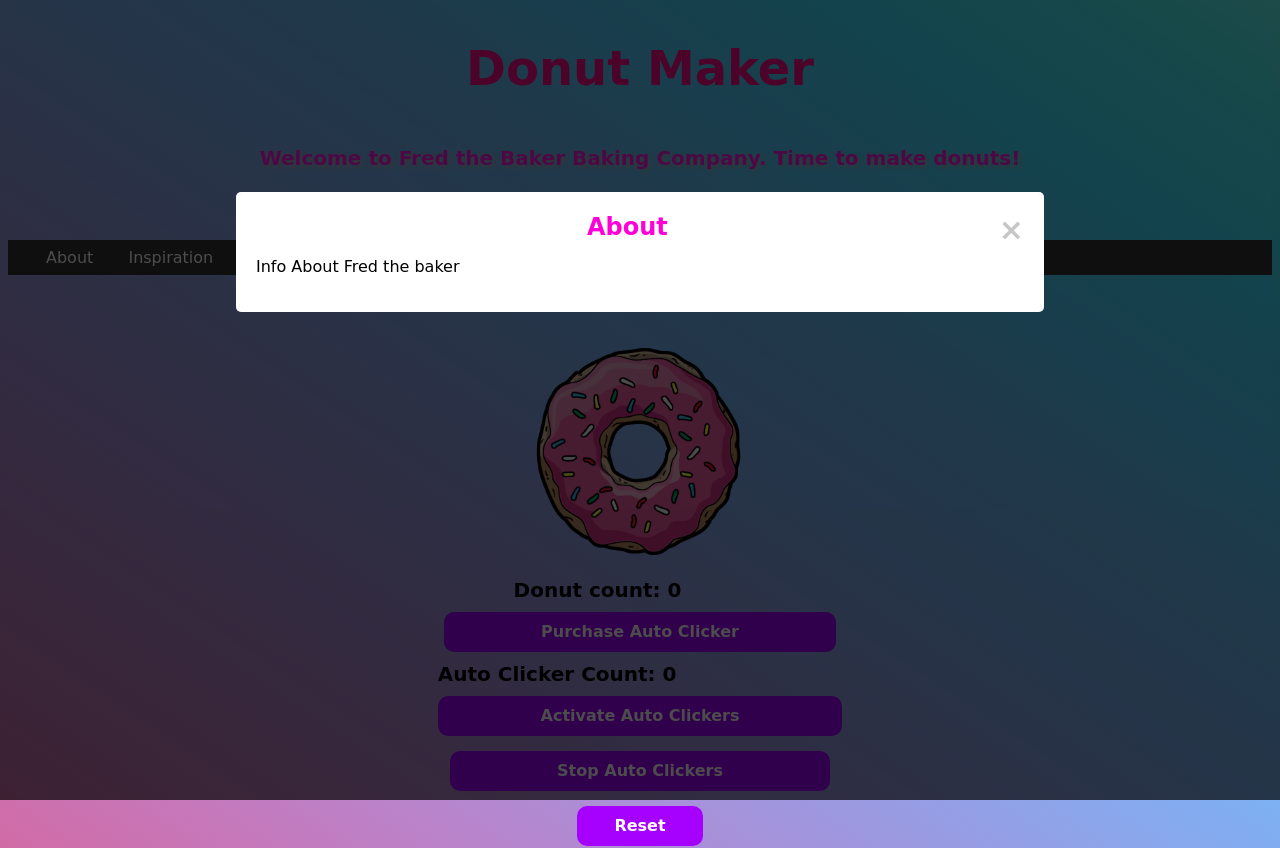
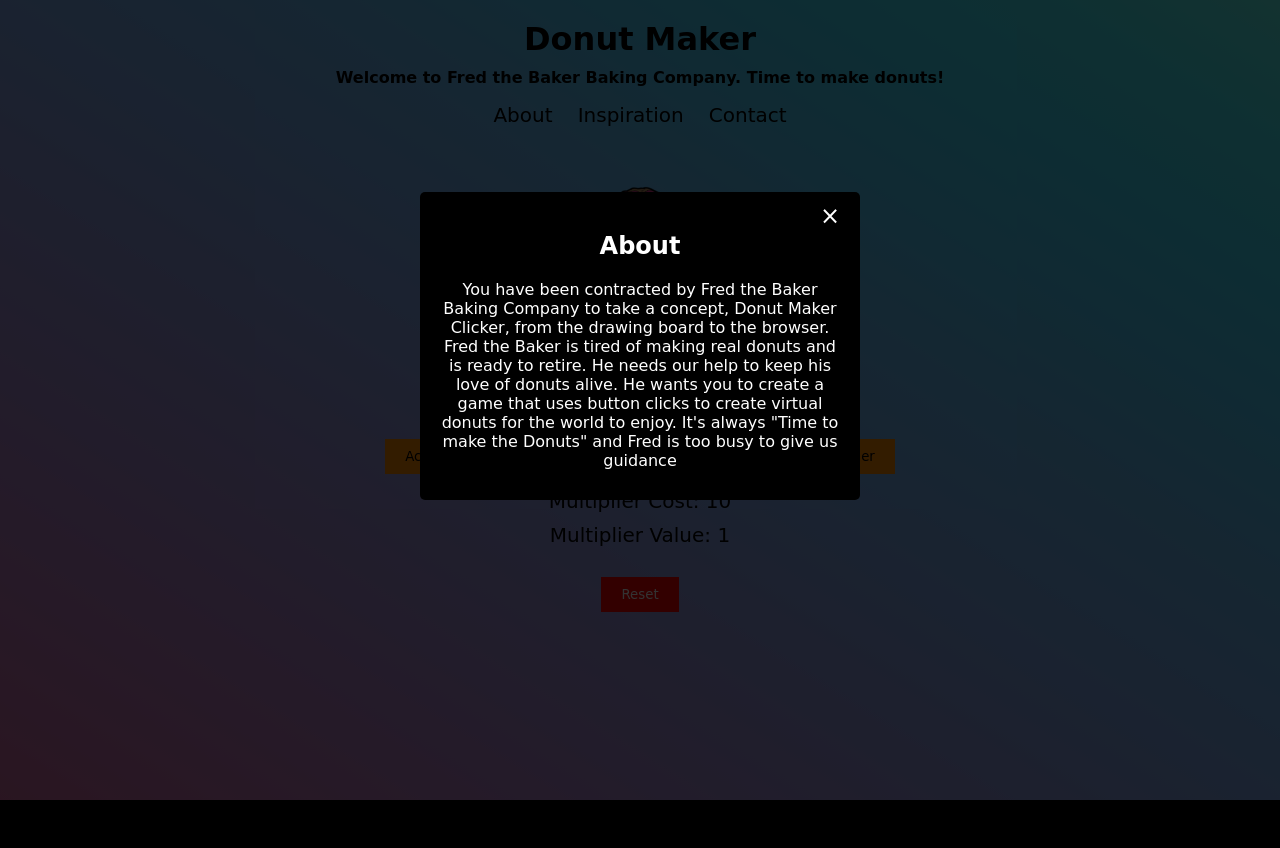
Before and after one commit to Heladiusz/dcg, a plain HTML site: page index.html in a window 1280 px wide. Both pictures are taken after a click on the link "About". After the commit the page ends 800 px from the top, so only its background shows below. Drawn offline with Linux system fonts and the light colour scheme.

Commit message:
fixed js, css, and html

```diff
--- a/donutmaker.js
+++ b/donutmaker.js
@@ -70,11 +70,34 @@ const stopAutoClickers = () => {
   autoClickerInterval = null;
 };
 
+// function to purchase multiplier
+const buyMultiplier = () => {
+  if (count >= multiplierCost) {
+    count -= multiplierCost;
+    multiplierValue++;
+    multiplierCost *= 2;
+    updateMultiplierUI();
+  }
+};
+
+const buyMultiplierButton = document.getElementById("buyMultiplierButton");
+const multiplierCostElement = document.getElementById("multiplierCost");
+const multiplierValueElement = document.getElementById("multiplierValue");
+
+let multiplierCost = 10;
+let multiplierValue = 1;
+
+const updateMultiplierUI = () => {
+  multiplierCostElement.textContent = multiplierCost;
+  multiplierValueElement.textContent = multiplierValue;
+};
+
 // add event listeners
 donutButton.addEventListener("click", incrementCount);
 purchaseAutoClickerButton.addEventListener("click", purchaseAutoClicker);
 activateAutoClickersButton.addEventListener("click", activateAutoClickers);
 stopAutoClickersButton.addEventListener("click", stopAutoClickers);
+buyMultiplierButton.addEventListener("click", buyMultiplier);
 
 // resets the game - reload page
 const resetGame = () => {
--- a/index.html
+++ b/index.html
@@ -29,7 +29,15 @@
         <div class="modal-content">
           <span class="close" onclick="closeModal('about')">&times;</span>
           <h2>About</h2>
-          <p>Info About Fred the baker</p>
+          <p>
+            You have been contracted by Fred the Baker Baking Company to take a
+            concept, Donut Maker Clicker, from the drawing board to the browser.
+            Fred the Baker is tired of making real donuts and is ready to
+            retire. He needs our help to keep his love of donuts alive. He wants
+            you to create a game that uses button clicks to create virtual
+            donuts for the world to enjoy. It's always "Time to make the Donuts"
+            and Fred is too busy to give us guidance
+          </p>
         </div>
       </div>
 
@@ -67,7 +75,12 @@
     </header>
 
     <main>
-      <img src="image/donut.png" id="donutButton" name="donutButton" class="donutButton" />
+      <img
+        src="image/donut.png"
+        id="donutButton"
+        name="donutButton"
+        class="donutButton"
+      />
       <p id="donut-count">Donut count: <span id="count">0</span></p>
       <section class="display">
         <button id="purchase-auto-clicker">Purchase Auto Clicker</button>
@@ -76,6 +89,10 @@
         </p>
         <button id="activate-auto-clickers">Activate Auto Clickers</button>
         <button id="stop-auto-clickers">Stop Auto Clickers</button>
+
+        <button id="buyMultiplierButton">Buy Multiplier</button>
+        <p>Multiplier Cost: <span id="multiplierCost">10</span></p>
+        <p>Multiplier Value: <span id="multiplierValue">1</span></p>
       </section>
 
       <!--reset game button-->
--- a/style.css
+++ b/style.css
@@ -1,100 +1,4 @@
-*{
-  font-family: "press start 2P", cursive;
-}
-h1{
-  color: rgb(255, 10, 141);
-  font-size: xxx-large;
-  text-align: center;
-  margin-top: 40px;
-  margin-bottom: 50px;
-}
-
-h3 {
-  color: rgb(249, 32, 231);
-  text-shadow: 2px 2px 5px rgb(177, 174, 174);
-  text-align: center;
-  margin-top: 2px;
-  margin-bottom: 70px;
-  font-size: 20px;
-}
-
-nav{
-  background-color: #333;
-  color: #fff;
-  padding: 8px;
-}
-
-nav ul {
-  list-style-type: none;
-  margin: 0;
-  padding: 0;
-}
-
-nav ul li {
-  display: inline;
-  margin-left: 20px;
-  text-align: center;
-}
-
-nav ul li a {
-  color: #fff;
-  margin-left: 5px;
-  padding-left: 5px;
-  text-decoration: none;
-}
-
-.modal{
-  display: none;
-  position: fixed;
-  z-index: 1;
-  left: 0;
-  top: 0;
-  width: 100%;
-  height: 100%;
-  overflow: auto;
-  background-color: rgba(0,0,0,0.7);
-}
-
-.modal-content{
-  background-color: #fff;
-  margin: 15% auto;
-  padding: 20px;
-  width: 60%;
-  border-radius: 5px;
-}
-
-.close{
-  color: #aaaa;
-  float: right;
-  font-size: 30px;
-  font-weight: bold;
-  cursor: pointer;
-}
-
-.close:hover,
-.close:focus{
-  color: #000;
-  text-decoration: none;
-  cursor: pointer;
-}
-
-.content{
-  padding: 0 15px 0px 15px;
-  display: none;
-  overflow: hidden;
-background-color: #f1f1f1;
-position: absolute;
-top: 100%;
-width: 98%;
-}
-h2{
-  color: rgb(255, 0, 217);
-  text-shadow: 2px 2px 2px white;
-  text-align: center;
-  font-size: 18pt;
-  margin-top: 1px;
-  margin-bottom: 0;
-}
+/* Body styles */
 body {
   background: linear-gradient(
     to right top,
@@ -115,179 +19,206 @@ body {
   height: 100vh;
   overflow: hidden;
   background-size: auto;
+
+  background-color: #000;
+  color: #fff;
+  font-family: "Press Start 2P", cursive;
+  margin: 0;
+  padding: 0;
 }
-.donutButton {
-  display: flex;
-  width: 20%;
-  height: auto;
-  justify-content: center;
-  align-items: center;
-  margin: auto;
-  margin-top: 50px;
-  border: none;
-  border-radius: 15px;
-  box-shadow: 0px #999;
+
+/* Header styles */
+
+header {
+  text-align: center;
+  padding: 20px;
 }
-.donutButton:hover{
-  transform: scale(1.1);
+
+h1 {
+  font-size: 32px;
+  margin: 0;
+  color: #000;
+
+}
+
+h3 {
+  font-size: 16px;
+  margin-top: 10px;
+  color: #000;
+}
+
+/* Navigation styles */
+nav{
+  color: #000;
+}
+
+nav ul {
+  list-style-type: none;
+  padding: 0;
+  margin: 10px 0;
+}
+
+nav ul li {
+  display: inline;
+}
+
+nav ul li a {
+  text-decoration: none;
+  color: #000;
+  padding: 10px 10px;
+  font-size: 20px;
+}
+
+nav ul li a:hover {
+  color: #ff8c00;
+}
+
+/* Modal styles */
+
+.modal {
+  display: none;
+  position: fixed;
+  z-index: 1;
+  left: 0;
+  top: 0;
+  width: 100%;
+  height: 100%;
+  background-color: rgba(0, 0, 0, 0.8);
+  animation: fadeIn 0.5s ease-in-out;
+}
+
+.modal-content {
+  background-color: #000;
+  margin: 15% auto;
+  padding: 20px;
+  border-radius: 5px;
+  max-width: 400px;
+  position: relative;
+}
+div a {
+  text-decoration: none;
+  color:#ba83ca;
+}
+
+
+.close {
+  color: #fff;
+  position: absolute;
+  top: 10px;
+  right: 20px;
+  font-size: 24px;
   cursor: pointer;
 }
 
-.donutButton:active{
-  transform: scale(1.05);
-}
-#reset-game-button {
-  display: flex;
-  width: 10%;
-  height: auto;
-  justify-content: center;
-  align-items: center;
-  margin: auto;
-  margin-top: 10px;
-  padding: 12px;
-  min-width: 30px;
-  height: 40px;
-  background-color: rgb(166, 0, 255);
-  border: none;
-  color: white;
-  font-weight: bold;
-  font-size: medium;
-  border-radius: 10px;
-  margin-bottom: 15px
+.close:hover {
+  color: #ff8c00;
 }
 
-#reset-game-button:hover{
-  transform: scale(1.1);
+/* main styles */
+
+main {
+  text-align: center;
+  padding: 20px;
+}
+main p { color: #000;
+  font-size: 20px;
+
+}
+
+.donutButton {
+  animation: rotate 3s infinite linear;
+  width: 100px;
+  height: 100px;
+  cursor: pointer;
+}
+.donutButton:active::after{
+  content: '';
+  display: block;
+  background-image: url('image/donut.png');
+  background-size: 30px;
+  width: 30px;
+  height: 30px;
+  position: absolute;
+  top: 50%;
+  left: 50%;
+  transform: translate(-50%, -50%);
+  animation: float  0.5s ease-in-out;
+}
+
+#donut-count {
+  font-size: 20px;
+  margin-top: 20px;
+}
+
+.display {
+  margin-top: 20px;
+}
+
+button {
+  font-family: "Press Start 2P", cursive;
+  background-color: #ff8c00;
+  border: none;
+  color: #000;
+  padding: 10px 20px;
+  margin: 5px;
   cursor: pointer;
 }
 
-#reset-game-button:active{
-  transform: scale(1.05);
-  border: none;
-  outline: none;
-}
-#reset-game-button:focus{
-  transform: scale(1.05);
-  border: none;
-  outline: none;
+button:hover {
+  background-color: #ffa500;
 }
 
-#purchase-auto-clicker{
-  display: flex;
-  width: 31%;
-  height: auto;
-  justify-content: center;
-  align-items: center;
-  margin: auto;
-  margin-top: 10px;
-  padding: 12px;
-  min-width: 30px;
-  height: 40px;
-  background-color: rgb(166, 0, 255);
-  border: none;
-  color: white;
-  font-weight: bold;
-  font-size: medium;
-  border-radius: 10px;
+p {
+  font-size: 16px;
+  margin: 10px 0;
+  text-decoration: none;
 }
 
-#purchase-auto-clicker:hover{
-  transform: scale(1.1);
+/* Reset game button */
+
+#reset-game-button {
+  font-family: "Press Start 2P", cursive;
+  background-color: #ff0000;
+  border: none;
+  color: #fff;
+  padding: 10px 20px;
+  margin-top: 20px;
   cursor: pointer;
-
-}
-#purchase-auto-clicker:active{
-  transform: scale(1.05);
-  border: none;
-  outline: none;
-}
-#purchase-auto-clicker:focus{
-  transform: scale(1.05);
-  border: none;
-  outline: none;
-}
-#stop-auto-clickers{ display: flex;
-  width: 30%;
-  height: auto;
-  justify-content: center;
-  align-items: center;
-  margin: auto;
-  margin-top: 10px;
-  padding: 12px;
-  min-width: 30px;
-  height: 40px;
-  background-color: rgb(166, 0, 255);
-  border: none;
-  color: white;
-  font-weight: bold;
-  font-size: medium;
-  border-radius: 10px;
-  margin-bottom: 15px;
+  animation: fadeIn 0.5s ease-in-out;
 }
 
-#stop-auto-clickers:hover{
-  transform: scale(1.1);
-  cursor: pointer;
+#reset-game-button:hover {
+  background-color: #ff4500;
 }
 
-#stop-auto-clickers:active{
-  transform: scale(1.05);
-  border: none;
-  outline: none;
+/* animation key frames */
+
+@keyframes fadeIn{
+  from {
+    opacity: 0;
+  }
+  to{
+    opacity: 1;
+  }
+}
+@keyframes rotate {
+  0% {
+    transform: rotate(0deg);
+  }
+  100% {
+    transform: rotate(360deg);
+  }
 }
 
-#stop-auto-clickers:focus{
-  transform: scale(1.05);
-  border: none;
-  outline: none;
+@keyframes float{
+  0% {
+    transform: translateY(0);
+
+  }
+  50% {
+    transform: translateY(-10px);
+  }
+  100% {
+    transform: translateY(0);
+  }
 }
-
-#activate-auto-clickers{display: flex;
-  width: 32%;
-  height: auto;
-  justify-content: center;
-  align-items: center;
-  margin: auto;
-  margin-top: 10px;
-  padding: 12px;
-  min-width: 30px;
-  height: 40px;
-  background-color: rgb(166, 0, 255);
-  border: none;
-  color: white;
-  font-weight: bold;
-  font-size: medium;
-  border-radius: 10px;
-  margin-bottom: 15px;
-
-}
-#activate-auto-clickers:hover{
-  transform: scale(1.1);
-  cursor: pointer;
-
-}
-#activate-auto-clickers:active{
-  transform: scale(1.05);
-  border: none;
-  outline: none;
-}
-#activate-auto-clickers:focus{
-  transform: scale(1.05);
-  border: none;
-  outline: none;
-
-}
-main p{
-  margin-top: 30px;
-  font-size: 20px;
-  font-weight: bold;
-  justify-content: center;
-  align-items: center;
-  margin: auto;
-  margin-left: 40%;
-}
-
-#auto-clicker-count{
-  margin-top: 10px;
-  margin-left: 34%;
-}
```
